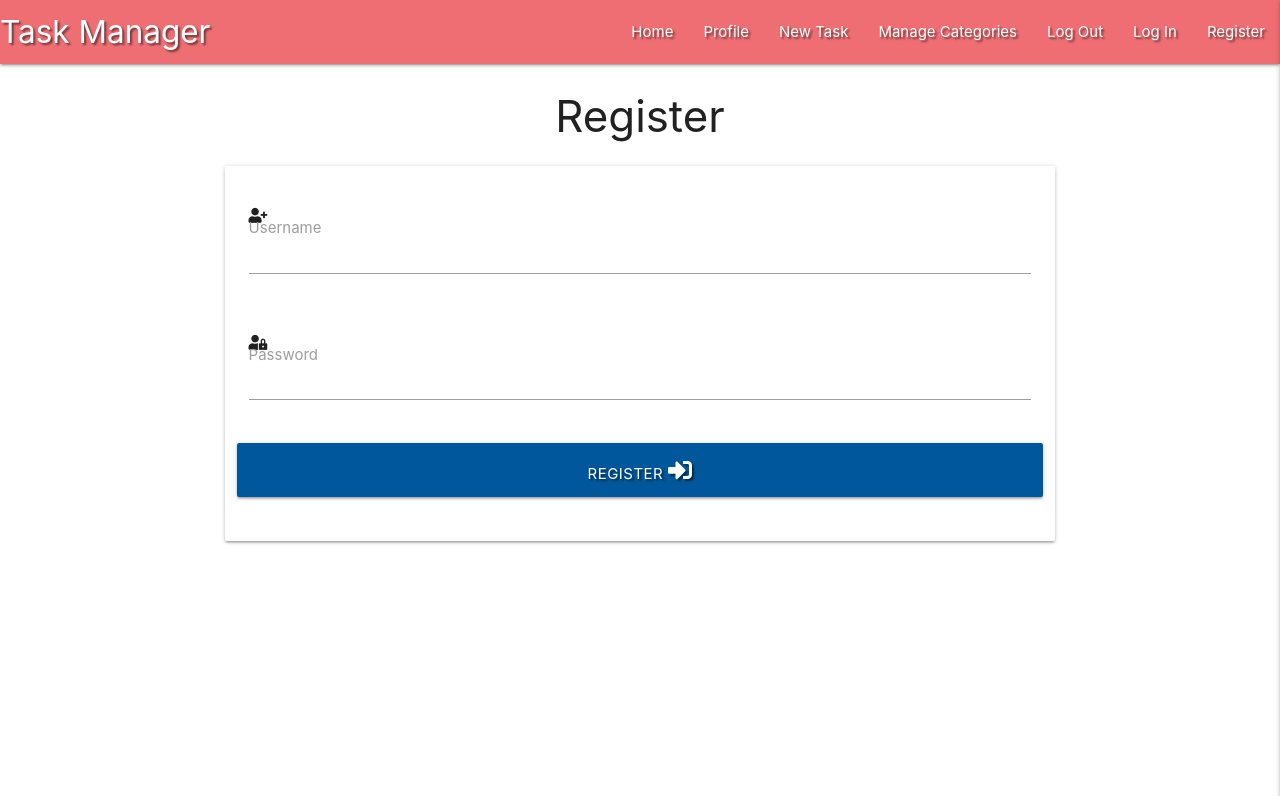
After one commit to Code-Institute-Submissions/Siobhanmcc-flask_OctResub, a Flask app: page /register in a window 1280 px wide. The commit adds this page. Shown: the top 796 px of the page. Run offline with Flask 2, Linux system fonts and the light colour scheme; some libraries are stand-ins or nearby versions.

Commit message:
Add register template

```diff
--- a/app.py
+++ b/app.py
@@ -4,6 +4,7 @@ from flask import (
     redirect, request, session, url_for)
 from flask_pymongo import PyMongo
 from bson.objectid import ObjectId
+from werkzeug.security import generate_password_hash, check_password_hash
 if os.path.exists("env.py"):
     import env
 
@@ -24,6 +25,11 @@ def get_tasks():
     return render_template("tasks.html", tasks=tasks)
 
 
+@app.route("/register", methods=["GET", "POST"])
+def register():
+    return render_template("register.html")
+
+
 if __name__=="__main__":
     app.run(host=os.environ.get("IP"),
             port=int(os.environ.get("PORT")),
--- a/templates/base.html
+++ b/templates/base.html
@@ -18,29 +18,29 @@
         <!--Top Navbar-->
         <nav class="nav-extended text-shadow">
     <div class="nav-wrapper">
-      <a href="#!" class="brand-logo">Task Manager</a>
+      <a href="{{url_for('get_tasks')}}" class="brand-logo">Task Manager</a>
       <a href="#" data-target="mobile-demo" class="sidenav-trigger right"><i class="fas fa-bars"></i></a>
       <ul class="right hide-on-med-and-down">
-        <li><a href="#">Home</a></li>
+        <li><a href="{{url_for('get_tasks')}}">Home</a></li>
         <li><a href="#">Profile</a></li>
         <li><a href="#">New Task</a></li>
         <li><a href="#">Manage Categories</a></li>
         <li><a href="#">Log Out</a></li>
         <li><a href="#">Log In</a></li>
-        <li><a href="#">Register</a></li>
+        <li><a href="{{url_for('register')}}">Register</a></li>
       </ul>
     </div>
   </nav>
 <!--Mobile Side-Nav-->
   <ul class="sidenav" id="mobile-demo">
       <li><h4 class="center-align">Task Manager</h4></li>
-    <li><a href="#">Home</a></li>
+    <li><a href="{{url_for('get_tasks')}}">Home</a></li>
         <li><a href="#">Profile</a></li>
         <li><a href="#">New Task</a></li>
         <li><a href="#">Manage Categories</a></li>
         <li><a href="#">Log Out</a></li>
         <li><a href="#">Log In</a></li>
-        <li><a href="#">Register</a></li>
+        <li><a href="{{url_for('register')}}">Register</a></li>
   </ul>
 
     </header>
--- /dev/null
+++ b/templates/register.html
@@ -0,0 +1,36 @@
+{% extends "base.html" %}
+{% block content %}
+
+<h3 class="center-align">Register</h3>
+
+  <div class="row">
+    <form class="col s12 m8 offset-m2" method="POST" action="{{url_for('register')}}">
+      <div class="card-panel">
+          <!--username-->
+        <div class="row">
+            <div class="input-field col s12">
+            <i class="fas fa-user-plus"></i>
+            <input id="username" name="username" type="text" class="validate">
+            <label for="username">Username</label>
+        </div>
+        </div>
+        <!--password-->
+        <div class="row">
+        <div class="input-field col s12">
+            <i class="fas fa-user-lock"></i>
+          <input id="password" name="password" type="password" class="validate">
+          <label for="password">Password</label>
+        </div>
+      </div>
+      <!--register-->
+      <div class="row">
+        <button type="submit" class="col s12 btn-large light-blue darken-4 text-shadow">
+            Register <i class ="fas fa-sign-in-alt"></i>
+        </button>
+
+      </div>
+      </div>
+    </form>
+  </div>
+
+{% endblock %}
```
